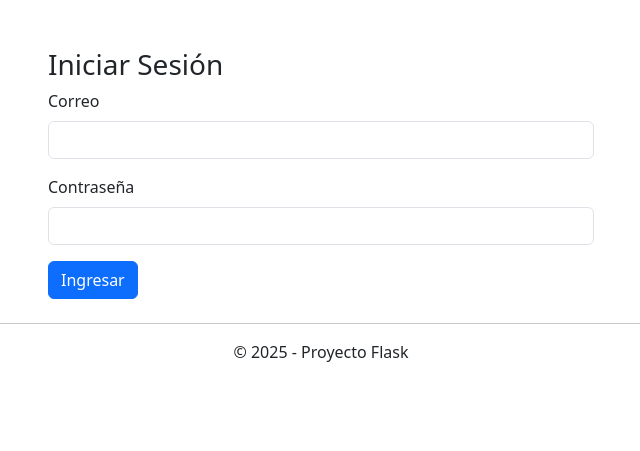
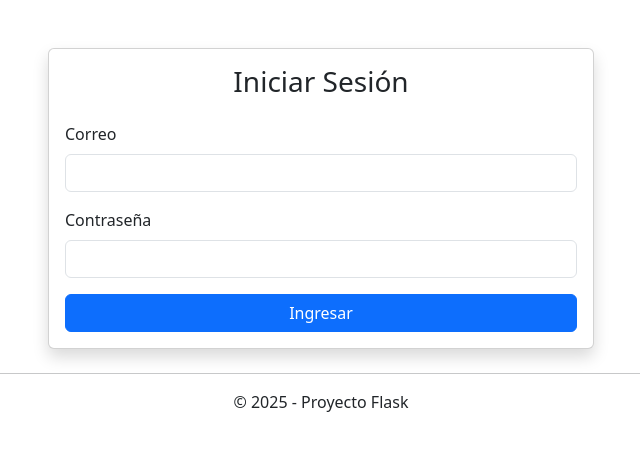
Before and after one commit to AlfredoEmilioX/flask3, a Flask app: page /login in a window 1280 px wide. Shown: the part 121-572 px from the top of the page, without its empty margins (319-959 px from the left). Run offline with Flask 3, Linux system fonts and the light colour scheme.

Commit message:
Corrige login con email

```diff
--- a/app.py
+++ b/app.py
@@ -1,7 +1,6 @@
 from flask import Flask, render_template, request, redirect, jsonify, session, url_for
 from db import get_connection
-from flask import request, render_template, redirect, url_for, session, flash
-from werkzeug.security import check_password_hash
+
 import os
 import jwt
 from datetime import datetime, timedelta, timezone
@@ -157,36 +156,41 @@ def login_page():
     return render_template("login.html")
 
 
-
-
 @app.route('/web-login', methods=['POST'])
 def web_login():
-    username = request.form['username']
-    password = request.form['password']
+    email = request.form.get('email')
+    password = request.form.get('password')
+
+    if not email or not password:
+        return "Faltan datos en el formulario", 400
 
     conn = get_connection()
     cur = conn.cursor()
 
     cur.execute("""
-        SELECT id, username, password_hash, role
+        SELECT id, email, password_hash, role
         FROM usuarios
-        WHERE username = %s
-    """, (username,))
+        WHERE email = %s
+    """, (email,))
 
     usuario = cur.fetchone()
 
     cur.close()
     conn.close()
 
-    if usuario is None or not check_password_hash(usuario['password_hash'], password):
-        flash("Usuario o contraseña incorrectos", "danger")
-        return redirect(url_for('login'))
+    if usuario is None:
+        return render_template('login.html', error="Correo no encontrado")
+
+    if not check_password_hash(usuario['password_hash'], password):
+        return render_template('login.html', error="Contraseña incorrecta")
 
     session['user_id'] = usuario['id']
-    session['username'] = usuario['username']
+    session['email'] = usuario['email']
     session['role'] = usuario['role']
 
     return redirect(url_for('index'))
+
+
 
 
 @app.route("/dashboard")
--- a/templates/login.html
+++ b/templates/login.html
@@ -4,7 +4,9 @@
 {% block content %}
 <div class="row justify-content-center mt-5">
     <div class="col-md-6">
-        <h3>Iniciar Sesión</h3>
+        <div class="card shadow">
+            <div class="card-body">
+                <h3 class="mb-4 text-center">Iniciar Sesión</h3>
 
                 {% if error %}
                     <div class="alert alert-danger">{{ error }}</div>
@@ -12,17 +14,19 @@
 
                 <form method="POST" action="/web-login">
                     <div class="mb-3">
-                <label class="form-label">Correo</label>
-                <input type="email" name="email" class="form-control" required>
+                        <label for="email" class="form-label">Correo</label>
+                        <input type="email" id="email" name="email" class="form-control" required>
                     </div>
 
                     <div class="mb-3">
-                <label class="form-label">Contraseña</label>
-                <input type="password" name="password" class="form-control" required>
+                        <label for="password" class="form-label">Contraseña</label>
+                        <input type="password" id="password" name="password" class="form-control" required>
                     </div>
 
-            <button type="submit" class="btn btn-primary">Ingresar</button>
+                    <button type="submit" class="btn btn-primary w-100">Ingresar</button>
                 </form>
             </div>
         </div>
+    </div>
+</div>
 {% endblock %}
```
Lines whose indentation alone changed are shown as unchanged.
